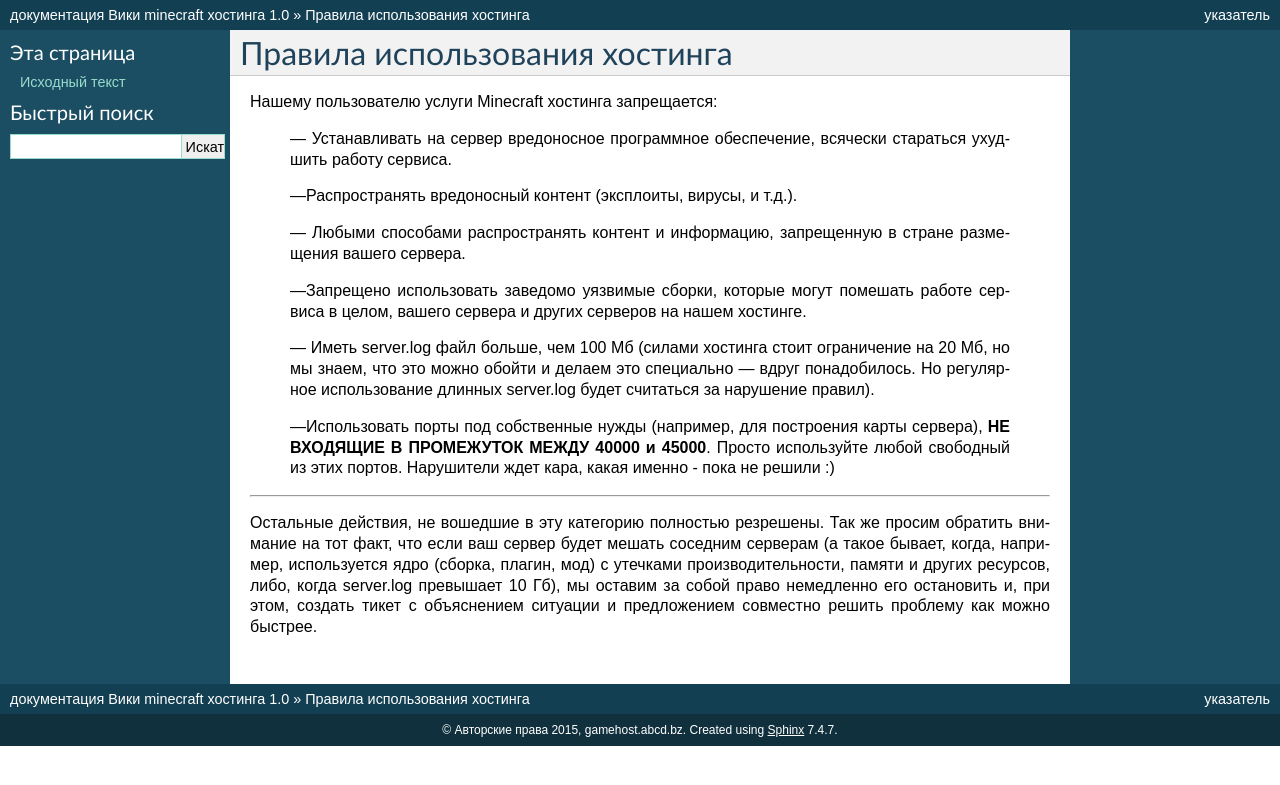
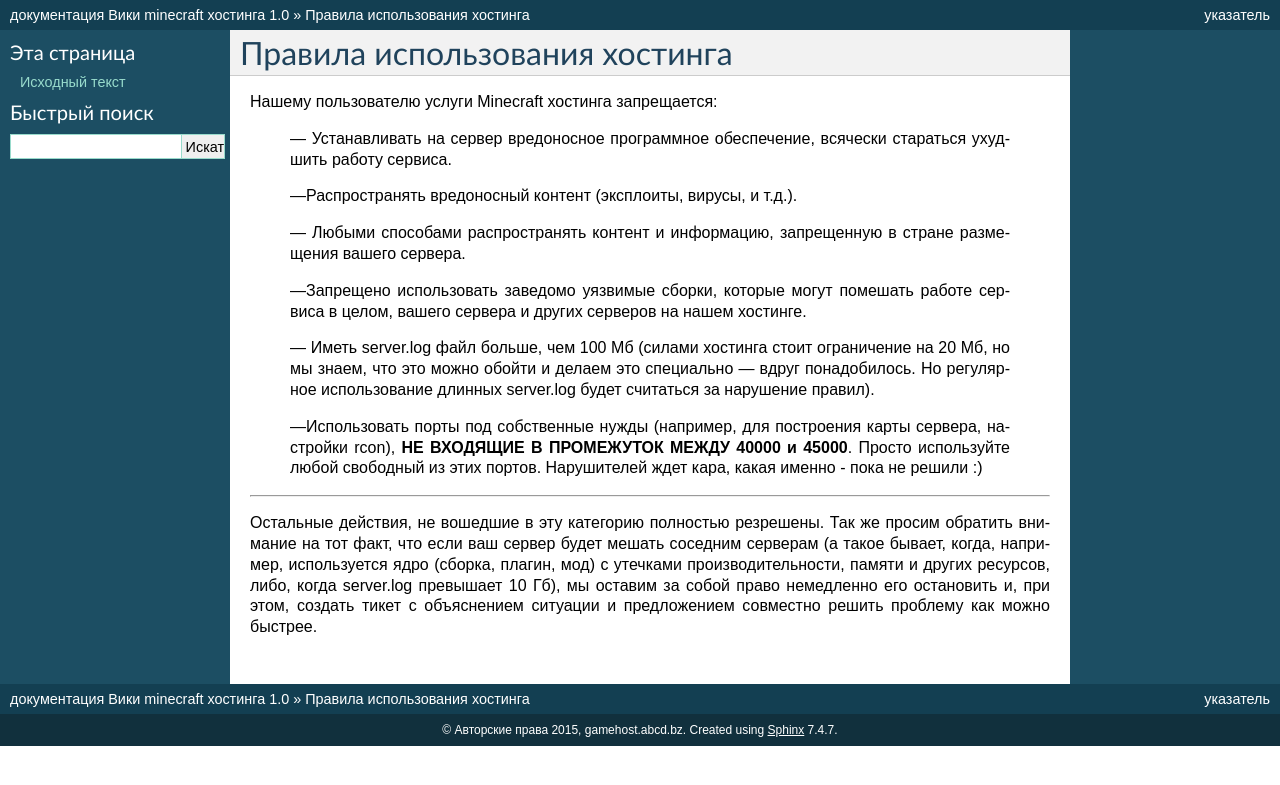
Before and after one commit to h1kkan/gamehost-wiki, a Sphinx documentation site: the page built from docs/rules.rst, in a window 1280 px wide. Shown: the top 785 px of the page. Built offline with Sphinx 7.4.7, drawn with Linux system fonts in a browser that asks for light colours.

Commit message:
initialize

```diff
--- a/docs/rules.rst
+++ b/docs/rules.rst
@@ -3,19 +3,18 @@
 
 Нашему пользователю услуги Minecraft хостинга запрещается:
 
-	— Устанавливать на сервер вредоносное программное обеспечение, всячески стараться ухудшить работу сервиса.
+	—  Устанавливать на сервер вредоносное программное обеспечение, всячески стараться ухудшить работу сервиса.
 
-	— Распространять вредоносный контент (эксплоиты, вирусы, и т.д.).
+	—  Распространять вредоносный контент (эксплоиты, вирусы, и т.д.).
 
-	— Любыми способами распространять контент и информацию, запрещенную в стране размещения вашего сервера.
+	—  Любыми способами распространять контент и информацию, запрещенную в стране размещения вашего сервера.
 
-	— Запрещено использовать заведомо уязвимые сборки, которые могут помешать работе сервиса в целом, вашего сервера и других серверов на нашем хостинге.
+	—  Запрещено использовать заведомо уязвимые сборки, которые могут помешать работе сервиса в целом, вашего сервера и других серверов на нашем хостинге.
 
-	— Иметь server.log файл больше, чем 100 Мб (силами хостинга стоит ограничение на 20 Мб, но мы знаем, что это можно обойти и делаем это специально — вдруг понадобилось. Но регулярное использование длинных server.log будет считаться за нарушение правил).
+	—  Иметь server.log файл больше, чем 100 Мб (силами хостинга стоит ограничение на 20 Мб, но мы знаем, что это можно обойти и делаем это специально — вдруг понадобилось. Но регулярное использование длинных server.log будет считаться за нарушение правил).
 
-	— Использовать порты под собственные нужды (например, для построения карты сервера), **НЕ ВХОДЯЩИЕ В ПРОМЕЖУТОК МЕЖДУ 40000 и 45000**. Просто используйте любой свободный из этих портов. Нарушители ждет кара, какая именно - пока не решили :)
+	—  Использовать порты под собственные нужды (например, для построения карты сервера, настройки rcon), **НЕ ВХОДЯЩИЕ В ПРОМЕЖУТОК МЕЖДУ 40000 и 45000**. Просто используйте любой свободный из этих портов. Нарушителей ждет кара, какая именно - пока не решили :)
 
 ------
 
-Остальные действия, не вошедшие в эту категорию полностью резрешены.
-Так же просим обратить внимание на тот факт, что если ваш сервер будет мешать соседним серверам (а такое бывает, когда, например, используется ядро (сборка, плагин, мод) с утечками производительности, памяти и других ресурсов, либо, когда server.log превышает 10 Гб), мы оставим за собой право немедленно его остановить и, при этом, создать тикет с объяснением ситуации и предложением совместно решить проблему как можно быстрее.
+Остальные действия, не вошедшие в эту категорию полностью резрешены. Так же просим обратить внимание на тот факт, что если ваш сервер будет мешать соседним серверам (а такое бывает, когда, например, используется ядро (сборка, плагин, мод) с утечками производительности, памяти и других ресурсов, либо, когда server.log превышает 10 Гб), мы оставим за собой право немедленно его остановить и, при этом, создать тикет с объяснением ситуации и предложением совместно решить проблему как можно быстрее.
```
